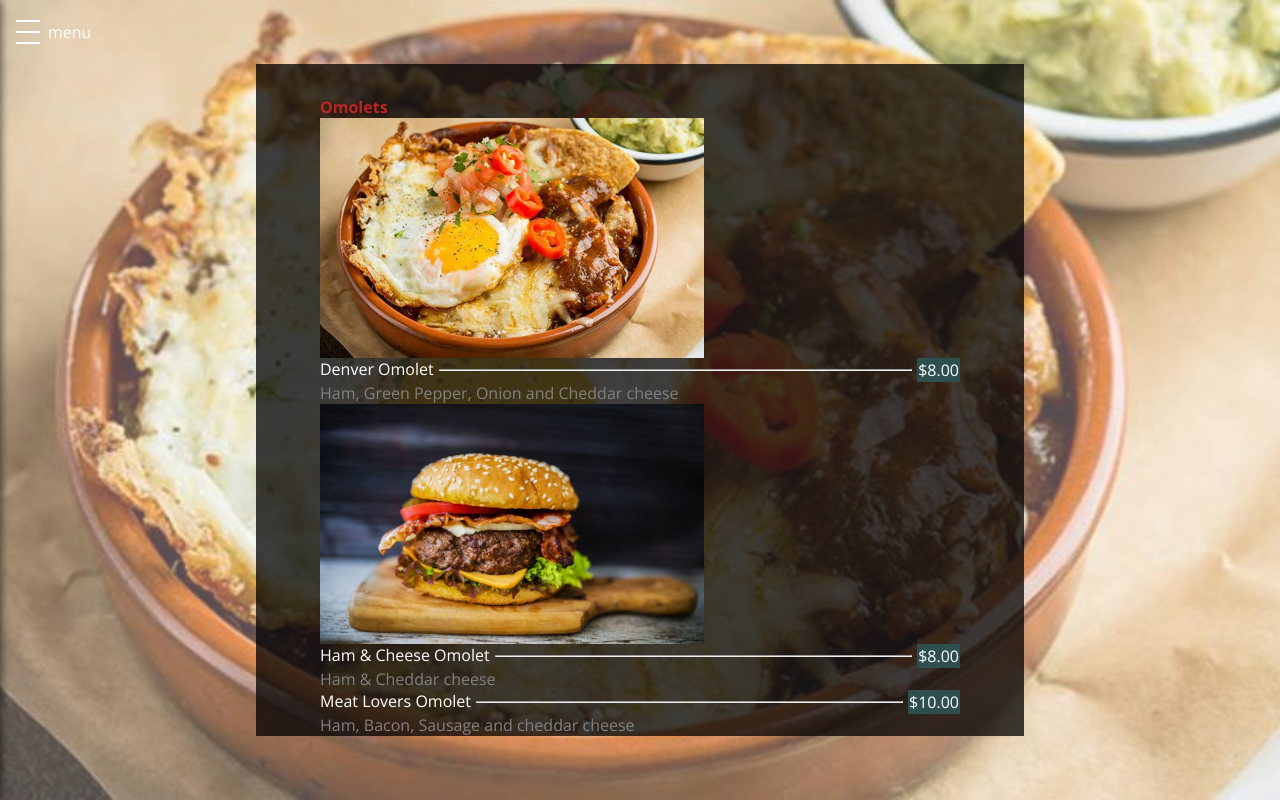
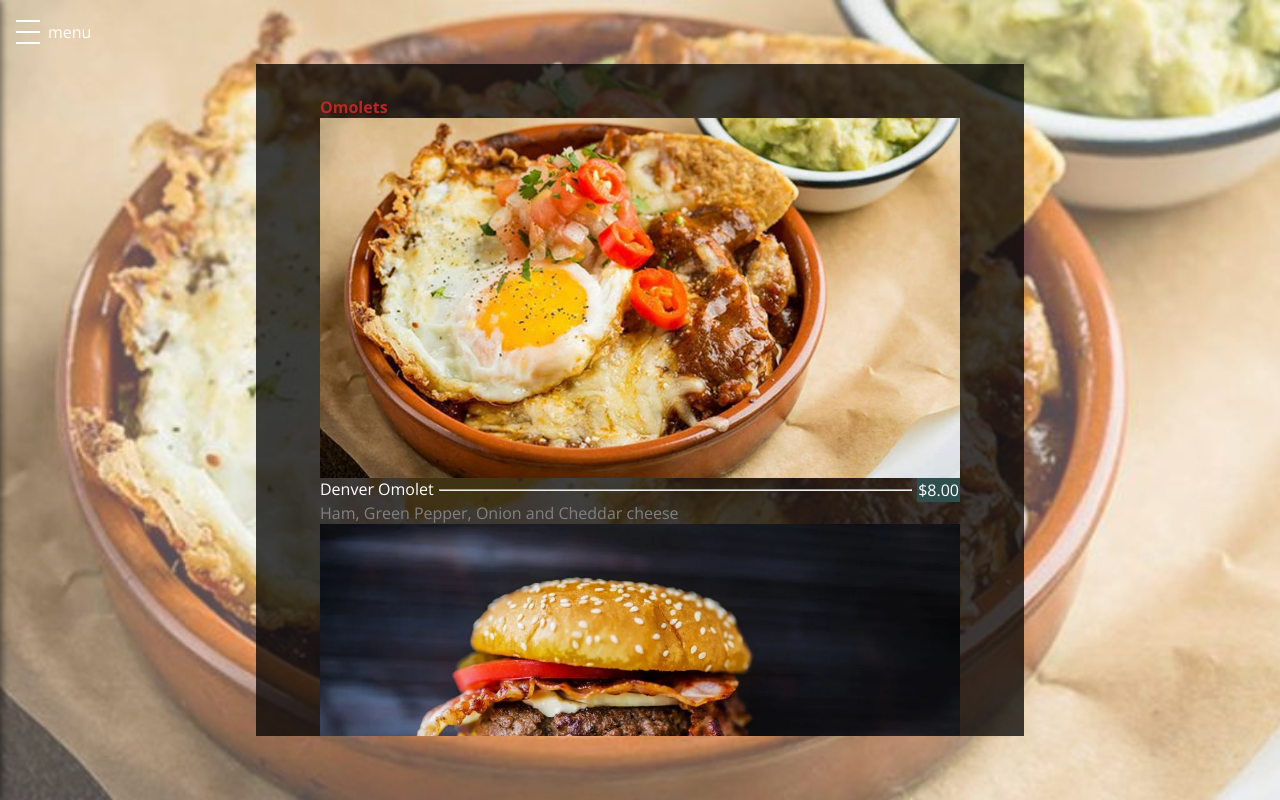
Before and after one commit to justinobrien/stadiums, a React (Create React App) app: page /breakfastmenu in a window 1280 px wide. Built offline with nearby package versions, Linux system fonts and the light colour scheme.

Commit message:
resizing images for menu items

```diff
--- a/src/pages/food/AddMenuItem.tsx
+++ b/src/pages/food/AddMenuItem.tsx
@@ -4,7 +4,7 @@ const addMenuItem = (arr: Array<any>, item: any) => {
     arr.push(
       <div className="menu-item">
         {item?.day?.length ? <div className="item-day subtitle-1">{item.day}</div>: null}
-        {item?.img?.length ?<div className="item-img" style={{ backgroundImage: `url(${item.img})`, backgroundSize: 'cover', width: '30vw', height: '30vh'}} /> : null}
+        {item?.img?.length ?<div className="item-img" style={{ backgroundImage: `url(${item.img})` }} /> : null}
         <div className="row">
           <div className="item-name">{item.name}</div>
           <hr></hr>
--- a/src/pages/food/menu.scss
+++ b/src/pages/food/menu.scss
@@ -1,3 +1,12 @@
+// item-img from AddMenuItem.tsx
+.item-img {
+    width: 100%;
+    height: 30vh;
+    background-size: cover;
+    background-position: center;
+    background-repeat: no-repeat;
+}
+
 .menu-main {
     height: 100%;
     width: 100%;
@@ -94,7 +103,6 @@ hr {
 .happy-menu-outer::before {
     background-image: url(../../images/food/happy-hour.jpg);
 }
-
 @media only screen and (min-width: 600px) {
     .menu-main {
         padding: 4rem;
@@ -127,4 +135,8 @@ hr {
     .menu-outer {
         padding: 4rem;
     }
+
+    .item-img {
+        height: 45vh;
+    }
 }
```
